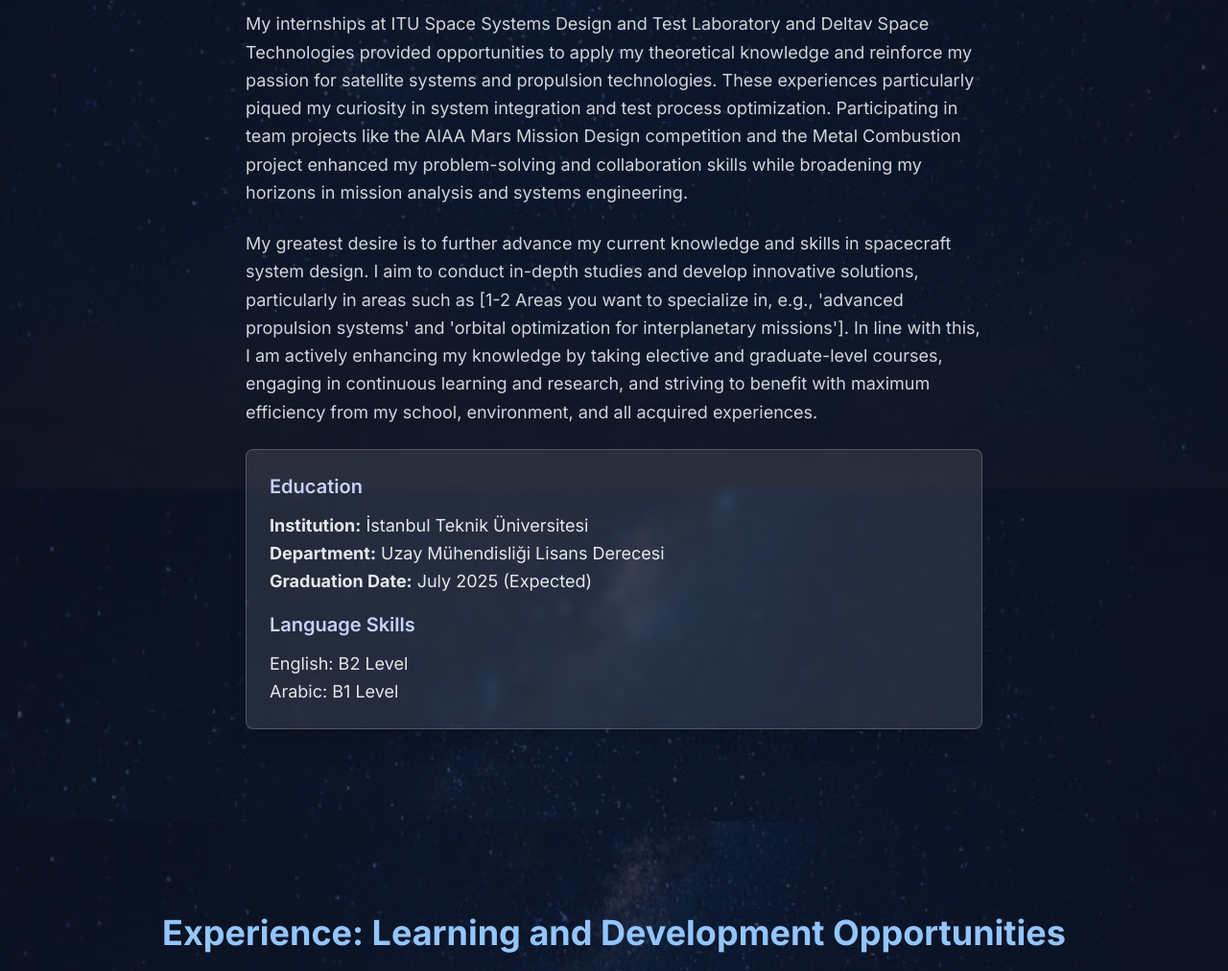
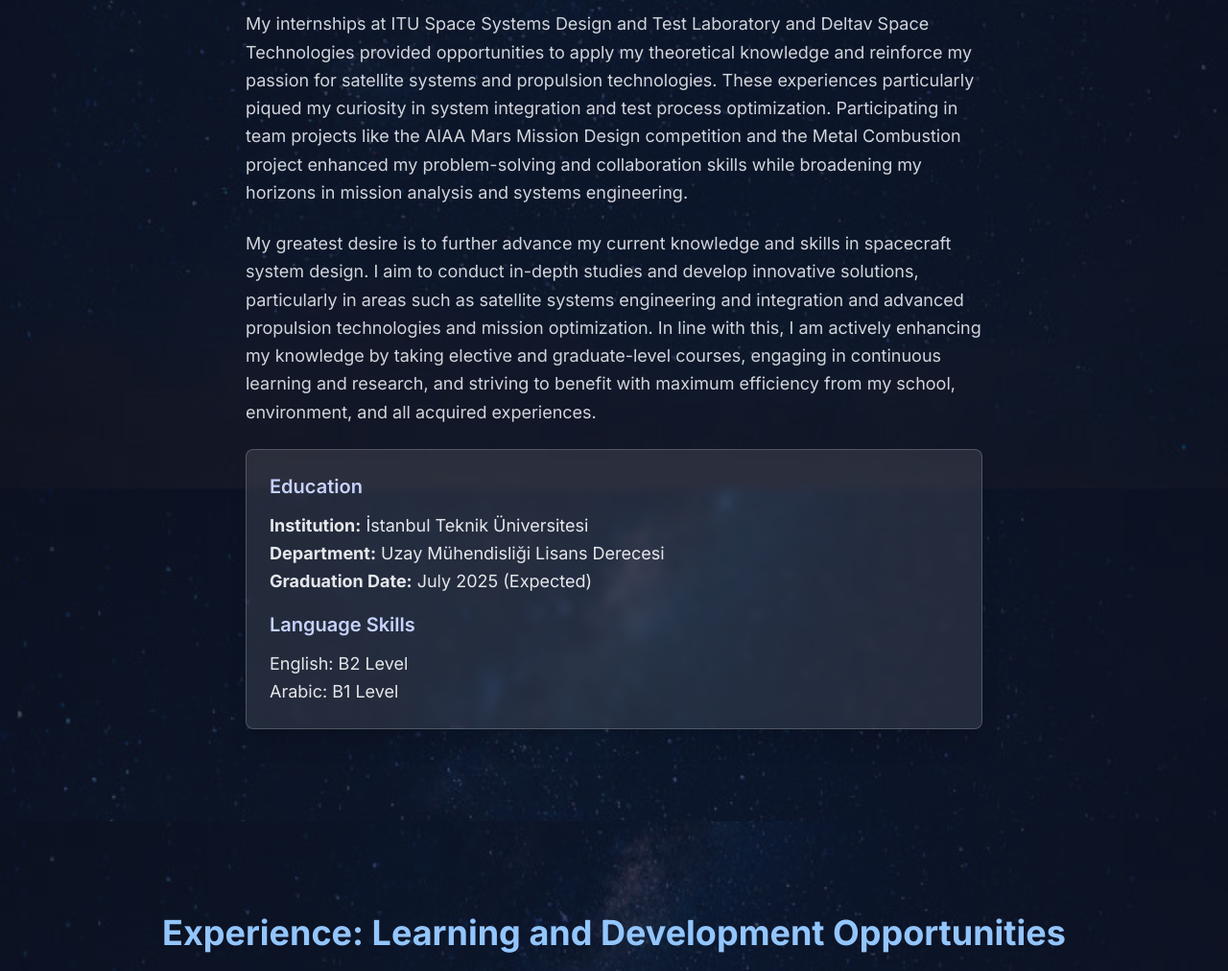
Before and after one commit to fevziakargol/sayfam, a plain HTML site: page index.html in a window 1280 px wide. Shown: the part 1312-2324 px from the top of the page at 96% size. Drawn offline with nearby package versions, Linux system fonts and the light colour scheme.

Commit message:
index.html

```diff
--- a/index.html
+++ b/index.html
@@ -289,9 +289,9 @@
                     <p data-lang-tr="İTÜ Uzay Sistemleri Tasarım ve Test Laboratuvarı ile Deltav Uzay Teknolojileri'ndeki stajlarım, teorik bilgilerimi pratiğe dökme ve uydu sistemleri ile itki teknolojileri gibi alanlardaki tutkumu pekiştirme fırsatı sundu. Bu deneyimler, özellikle sistem entegrasyonu ve test süreçlerinin optimizasyonu konusundaki merakımı artırdı. AIAA Mars Misyonu Tasarımı yarışması ve Metal Yanması projesi gibi takım çalışmalarında yer almak, problem çözme ve işbirliği yeteneklerimi geliştirirken, görev analizi ve sistem mühendisliği alanındaki ufkumu genişletti." data-lang-en="My internships at ITU Space Systems Design and Test Laboratory and Deltav Space Technologies provided opportunities to apply my theoretical knowledge and reinforce my passion for satellite systems and propulsion technologies. These experiences particularly piqued my curiosity in system integration and test process optimization. Participating in team projects like the AIAA Mars Mission Design competition and the Metal Combustion project enhanced my problem-solving and collaboration skills while broadening my horizons in mission analysis and systems engineering.">
                         İTÜ Uzay Sistemleri Tasarım ve Test Laboratuvarı ile Deltav Uzay Teknolojileri'ndeki stajlarım, teorik bilgilerimi pratiğe dökme ve uydu sistemleri ile itki teknolojileri gibi alanlardaki tutkumu pekiştirme fırsatı sundu. Bu deneyimler, özellikle sistem entegrasyonu ve test süreçlerinin optimizasyonu konusundaki merakımı artırdı. AIAA Mars Misyonu Tasarımı yarışması ve Metal Yanması projesi gibi takım çalışmalarında yer almak, problem çözme ve işbirliği yeteneklerimi geliştirirken, görev analizi ve sistem mühendisliği alanındaki ufkumu genişletti.
                     </p>
-                    <p data-lang-tr="Uzay araçları sistem tasarımı konusundaki mevcut bilgimi ve yeteneklerimi daha da ileriye taşımak en büyük arzum. Özellikle [Uzmanlaşmak İstediğiniz 1-2 Alan, örneğin: 'gelişmiş itki sistemleri' ve 'gezegenlerarası görevler için yörünge optimizasyonu'] konularında derinlemesine çalışmalar yapmayı ve bu alanlarda yenilikçi çözümler geliştirmeyi hedefliyorum. Bu doğrultuda, okulda aldığım seçmeli ve yüksek lisans seviyesindeki derslerin yanı sıra sürekli öğrenme ve araştırma yaparak kendimi geliştiriyor; okuldan, çevremden ve edindiğim tüm deneyimlerden maksimum verimle faydalanmaya çalışıyorum."
-                       data-lang-en="My greatest desire is to further advance my current knowledge and skills in spacecraft system design. I aim to conduct in-depth studies and develop innovative solutions, particularly in areas such as [1-2 Areas you want to specialize in, e.g., 'advanced propulsion systems' and 'orbital optimization for interplanetary missions']. In line with this, I am actively enhancing my knowledge by taking elective and graduate-level courses, engaging in continuous learning and research, and striving to benefit with maximum efficiency from my school, environment, and all acquired experiences.">
-                        Uzay araçları sistem tasarımı konusundaki mevcut bilgimi ve yeteneklerimi daha da ileriye taşımak en büyük arzum. Özellikle [Uzmanlaşmak İstediğiniz 1-2 Alan, örneğin: 'gelişmiş itki sistemleri' ve 'gezegenlerarası görevler için yörünge optimizasyonu'] konularında derinlemesine çalışmalar yapmayı ve bu alanlarda yenilikçi çözümler geliştirmeyi hedefliyorum. Bu doğrultuda, okulda aldığım seçmeli ve yüksek lisans seviyesindeki derslerin yanı sıra sürekli öğrenme ve araştırma yaparak kendimi geliştiriyor; okuldan, çevremden ve edindiğim tüm deneyimlerden maksimum verimle faydalanmaya çalışıyorum.
+                    <p data-lang-tr="Uzay araçları sistem tasarımı konusundaki mevcut bilgimi ve yeteneklerimi daha da ileriye taşımak en büyük arzumdur. Özellikle uydu sistemleri mühendisliği ve entegrasyonu ile ileri itki teknolojileri ve görev optimizasyonu gibi alanlarda derinlemesine çalışmalar yapmayı ve bu alanlarda yenilikçi çözümler geliştirmeyi hedefliyorum. Bu doğrultuda, okulda aldığım seçmeli ve yüksek lisans seviyesindeki derslerin yanı sıra sürekli öğrenme ve araştırma yaparak kendimi geliştiriyor; okuldan, çevremden ve edindiğim tüm deneyimlerden maksimum verimle faydalanmaya çalışıyorum."
+                    data-lang-en="My greatest desire is to further advance my current knowledge and skills in spacecraft system design. I aim to conduct in-depth studies and develop innovative solutions, particularly in areas such as satellite systems engineering and integration and advanced propulsion technologies and mission optimization. In line with this, I am actively enhancing my knowledge by taking elective and graduate-level courses, engaging in continuous learning and research, and striving to benefit with maximum efficiency from my school, environment, and all acquired experiences.">
+                    Uzay araçları sistem tasarımı konusundaki mevcut bilgimi ve yeteneklerimi daha da ileriye taşımak en büyük arzumdur. Özellikle <strong>uydu sistemleri mühendisliği ve entegrasyonu</strong> ile <strong>ileri itki teknolojileri ve görev optimizasyonu</strong> gibi alanlarda derinlemesine çalışmalar yapmayı ve bu alanlarda yenilikçi çözümler geliştirmeyi hedefliyorum. Bu doğrultuda, okulda aldığım seçmeli ve yüksek lisans seviyesindeki derslerin yanı sıra sürekli öğrenme ve araştırma yaparak kendimi geliştiriyor; okuldan, çevremden ve edindiğim tüm deneyimlerden maksimum verimle faydalanmaya çalışıyorum.
                     </p>
                     <div class="mt-8 p-6 hakkimda-highlight-box rounded-lg shadow-xl">
                         <h3 class="text-xl font-semibold mb-3" data-lang-tr="Eğitim Bilgileri" data-lang-en="Education">Eğitim Bilgileri</h3>
```
